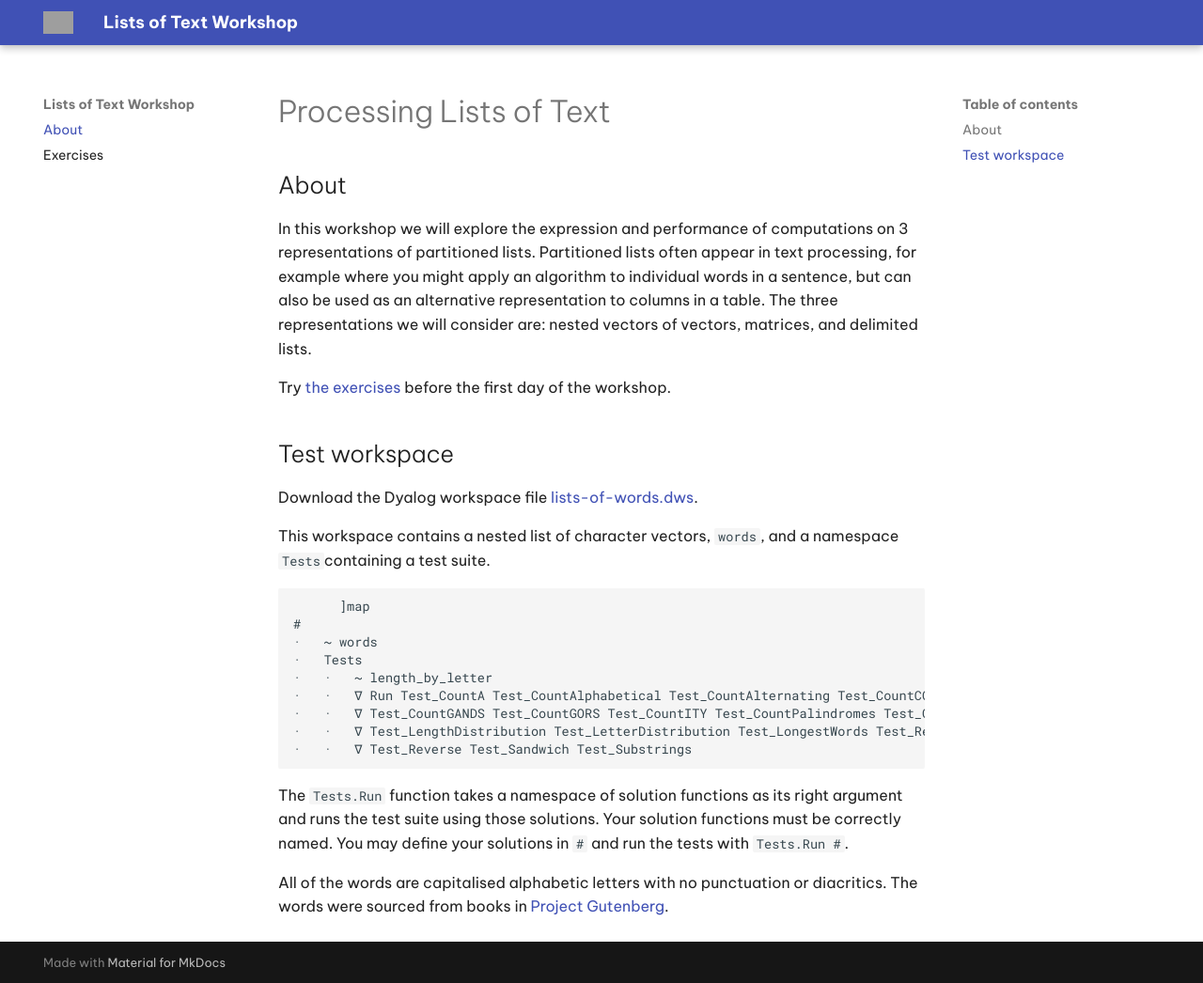
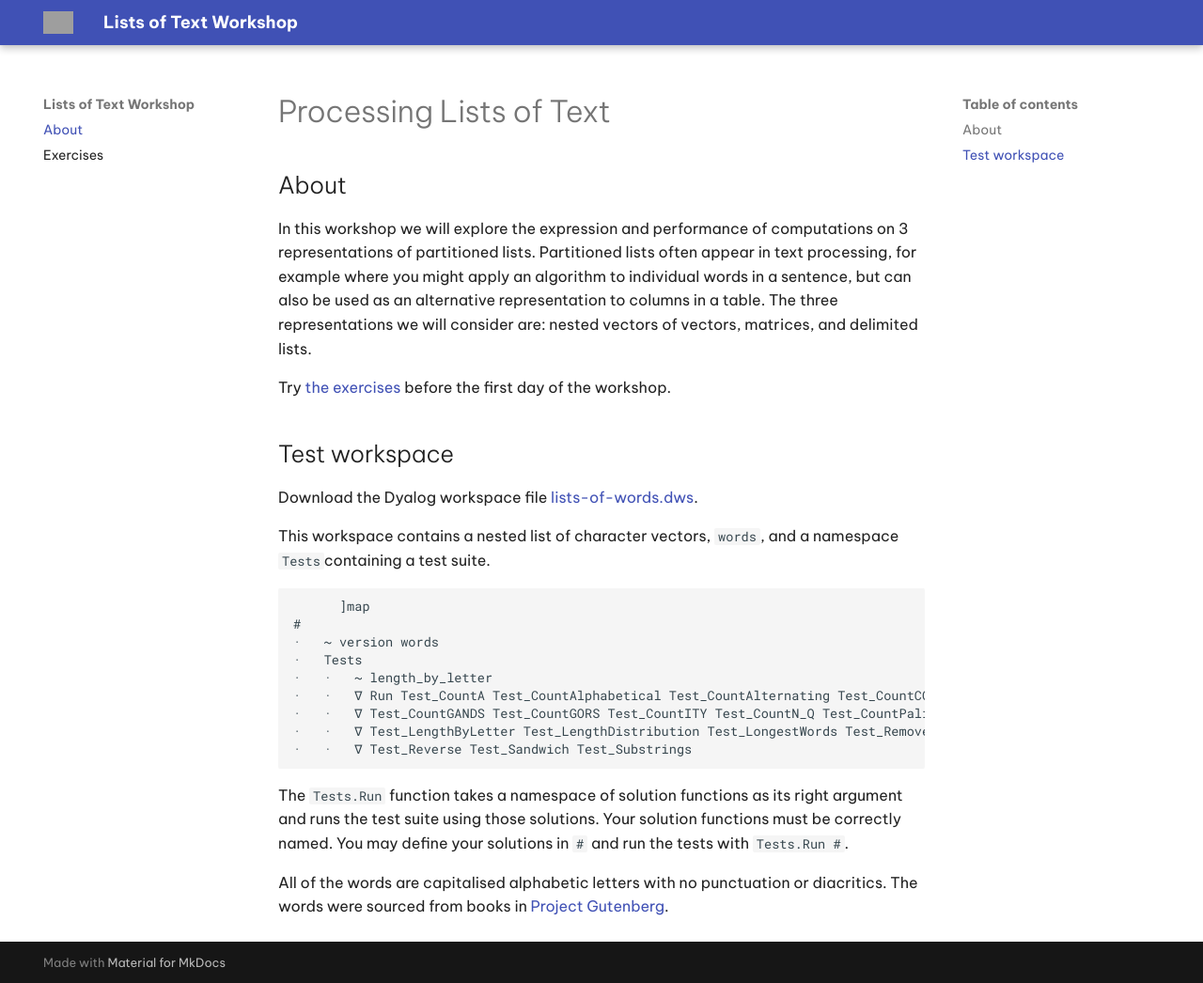
Before and after one commit to dyalog-training/2025-ListsWorkshop, an MkDocs documentation site: the page built from docs/index.md, in a window 1280 px wide and 1046 px high. Shown: the whole window at 94% size. Built offline with MkDocs 1.6.1 and Material for MkDocs 9.7.7, drawn with Linux system fonts in a browser that asks for light colours; grey boxes are pictures that could not be loaded.

Commit message:
test workspace v1.0

````diff
--- a/docs/index.md
+++ b/docs/index.md
@@ -14,12 +14,12 @@ This workspace contains a nested list of character vectors, `words`, and a names
 ```
       ]map
 #
-·   ~ words
+·   ~ version words
 ·   Tests
 ·   ·   ~ length_by_letter
 ·   ·   ∇ Run Test_CountA Test_CountAlphabetical Test_CountAlternating Test_CountCON Test_CountC_T Test_CountELL
-·   ·   ∇ Test_CountGANDS Test_CountGORS Test_CountITY Test_CountPalindromes Test_CountRepeating Test_LengthByLetter
-·   ·   ∇ Test_LengthDistribution Test_LetterDistribution Test_LongestWords Test_RemoveInteriorVowels Test_RemoveVowels
+·   ·   ∇ Test_CountGANDS Test_CountGORS Test_CountITY Test_CountN_Q Test_CountPalindromes Test_CountRepeating
+·   ·   ∇ Test_LengthByLetter Test_LengthDistribution Test_LongestWords Test_RemoveInteriorVowels Test_RemoveVowels
 ·   ·   ∇ Test_Reverse Test_Sandwich Test_Substrings
 ```
 
````
Also changed, not shown: 1 other file.
